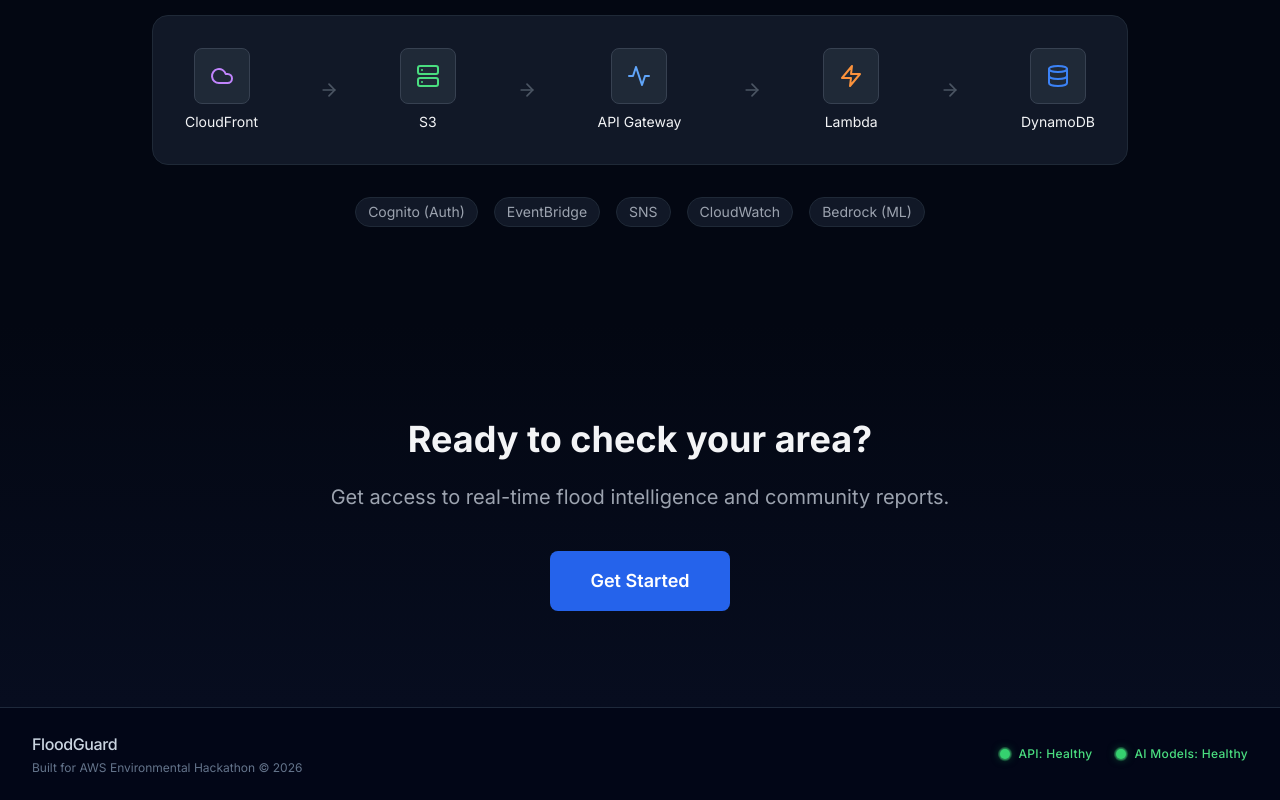
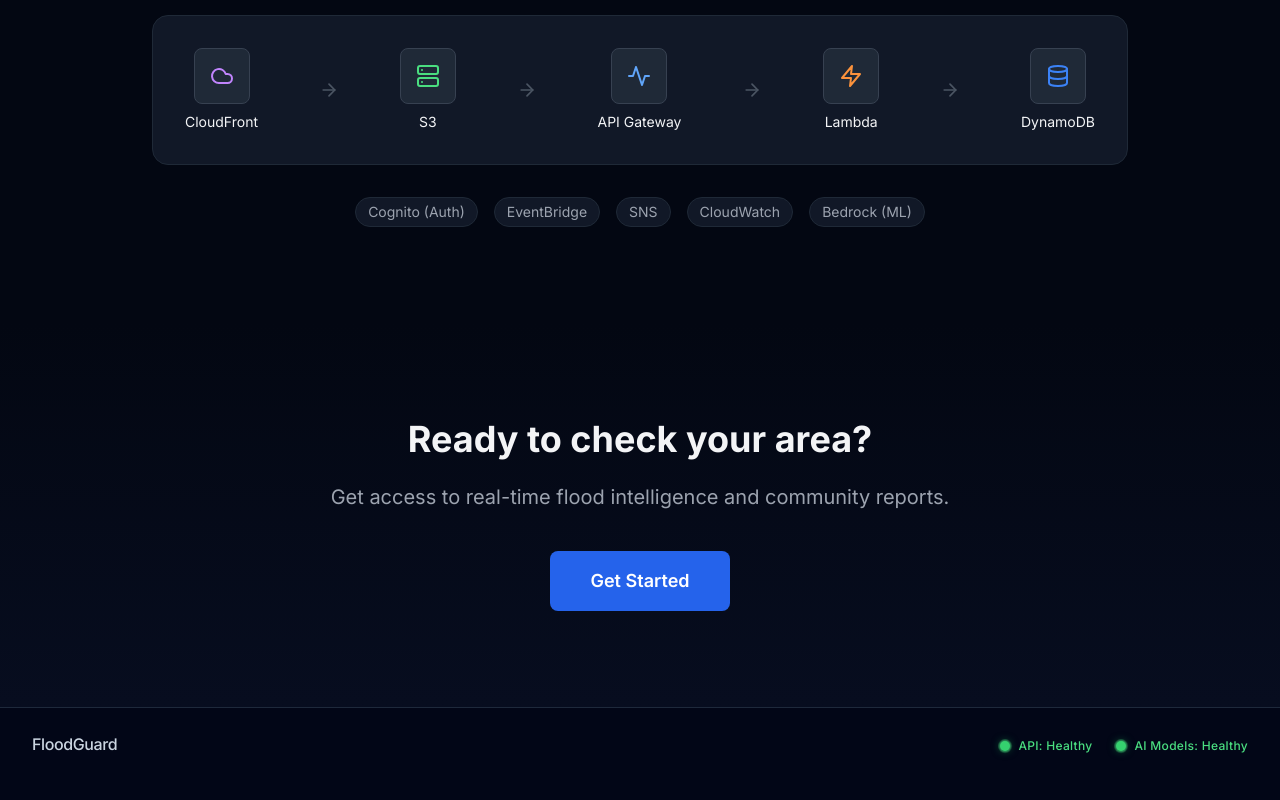
Before and after one commit to vipul01082005/floodguard, a React (Vite) app in the folder frontend/: page / in a window 1280 px wide. Shown: the part 2142-2942 px from the top of the page. Built offline with nearby package versions, Linux system fonts and the light colour scheme.

Commit message:
Update footer copyright year text
Updated footer text to reflect current year.

```diff
--- a/frontend/src/components/layout/Footer.tsx
+++ b/frontend/src/components/layout/Footer.tsx
@@ -9,7 +9,7 @@ export const Footer: React.FC = () => {
           <div className="flex flex-col items-center md:items-start">
             <span className="text-slate-300 font-medium tracking-tight">FloodGuard</span>
             <span className="text-xs text-slate-500 mt-1">
-              Built for AWS Environmental Hackathon &copy; {new Date().getFullYear()}
+
             </span>
           </div>
 
```
